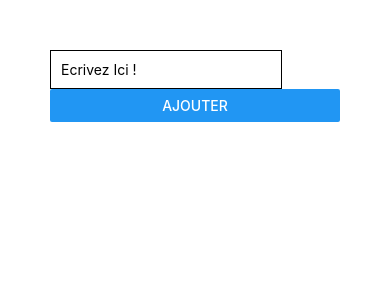
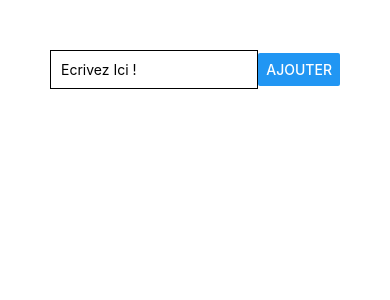
Before and after one commit to rodolphe37/react-native-crash-courses, a React Native app: screen / in a window 390 px wide. Shown: the top 300 px of the page. Built offline with nearby package versions, Linux system fonts and the light colour scheme.

Commit message:
nettoyage du code et indentation

```diff
--- a/App.js
+++ b/App.js
@@ -1,11 +1,7 @@
 import React, { useState } from 'react';
 import {
   StyleSheet,
-  TextInput,
-  Text,
   View,
-  Button,
-  ScrollView,
   FlatList
 } from 'react-native';
 import GoalItem from './components/GoalItem';
@@ -14,7 +10,6 @@ import GoalInput from './components/GoalInput';
 
 export default function App() {
   const [courseGoals, setCourseGoals] = useState([]);
-  const [enteredGoal] = useState('');
 
   const addGoalHandler = goalTitle => {
     setCourseGoals(currentGoals => [
@@ -35,17 +30,11 @@ export default function App() {
     </View>
 
   );
-}
+};
 
 const styles = StyleSheet.create({
   screen: {
     padding: 50
-  },
-
-  viewScreen: {
-    flexDirection: 'row',
-    justifyContent: 'space-between',
-    alignItems: 'center'
-  },
+  }
 
 });
--- a/components/GoalInput.js
+++ b/components/GoalInput.js
@@ -1,6 +1,11 @@
 import React, { useState } from 'react';
-import { View, TextInput, Button, StyleSheet} from 'react-native';
-import GoalItem from './GoalItem';
+import {
+    View,
+    TextInput,
+    Button,
+    StyleSheet
+} from 'react-native';
+
 
 const GoalInput = props => {
     const [enteredGoal, setEnteredGoal] = useState('');
@@ -28,7 +33,13 @@ const styles = StyleSheet.create ({
         borderColor: 'black',
         borderWidth: 1,
         padding: 10
-      },
+    },
+
+    viewScreen: {
+        flexDirection: 'row',
+        justifyContent: 'space-between',
+        alignItems: 'center'
+    },
 });
 
 export default GoalInput;
```
Also changed, not shown: components/GoalItem.js (+6 -2 lines).
